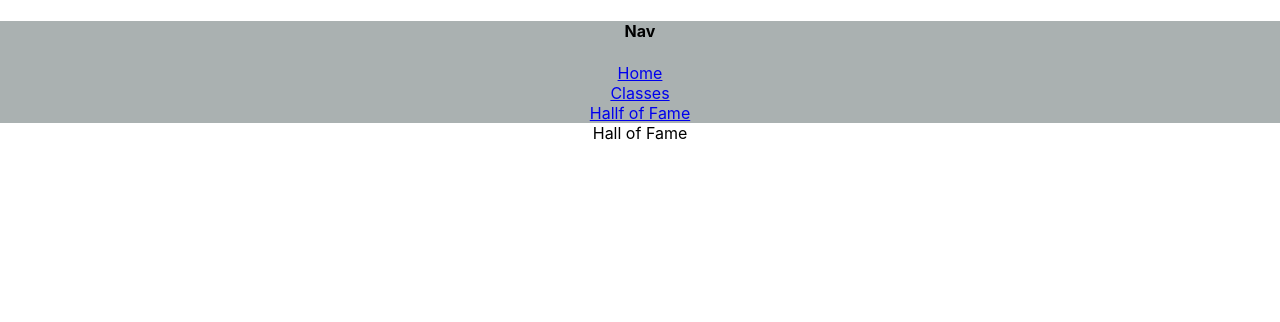
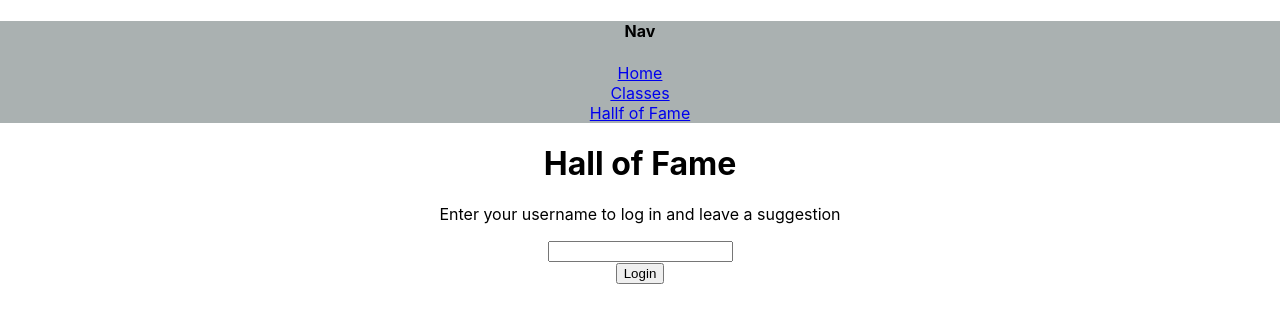
Before and after one commit to AdamMontemurro/WarcraftHoF, a React (Create React App) app in the folder client/: page /hof in a window 1280 px wide. Shown: the top 322 px of the page. Built offline with nearby package versions, Linux system fonts and the light colour scheme; no server answers.

Commit message:
added psuedo login for conditional rendering to leave comments

```diff
--- a/client/src/components/Comment.jsx
+++ b/client/src/components/Comment.jsx
@@ -1,11 +1,45 @@
 import { useEffect, useState } from 'react'
+import Login from './Login'
+import Logout from './Logout'
+
 
 const Comment = () => {
-  return (
-    <div>
 
-    </div>
-  )
+
+  const [user, setUser] = useState(false)
+  const [userName, setName] = useState('')
+
+  const login = () => setUser(true)
+  const logout = () => setUser(false)
+  const userChange = (e) => setName(e.target.value)
+  const commentState = {
+    name:`${userName}`,
+    comment:"",
+  }
+
+  let comments
+  if (user) {
+    comments = <Logout onClick={logout} />
+    return (
+      <div>
+        <h2>Welcome {userName}</h2>
+        <p>Who should we add to the Hall of Fame?</p>
+        <input></input>
+        {comments}
+      </div>
+    )
+  } else {
+    comments = <Login onClick={login} />
+    return (
+      <div>
+        <p>Enter your username to log in and leave a suggestion</p>
+        <input onChange={userChange}></input>
+        {comments}
+      </div>
+    )
+  }
+
+
 }
 
 export default Comment
--- a/client/src/components/Hall.jsx
+++ b/client/src/components/Hall.jsx
@@ -1,9 +1,15 @@
-import React from 'react'
+import Comment from "./Comment"
+import { useEffect, useState } from 'react'
+
 
 function Hall() {
+
+
+
   return (
     <div>
-      Hall of Fame
+      <h1>Hall of Fame</h1>
+      <Comment />
     </div>
   )
 }
--- /dev/null
+++ b/client/src/components/Login.jsx
@@ -0,0 +1,11 @@
+const Login = ({onClick}) => {
+  return(
+    <div>
+
+    <button onClick={onClick}>Login</button>
+
+    </div>
+  )
+}
+
+export default Login
--- /dev/null
+++ b/client/src/components/Logout.jsx
@@ -0,0 +1,11 @@
+const Logout = ({onClick}) => {
+  return(
+    <div>
+
+    <button onClick={onClick}>Logout</button>
+
+    </div>
+  )
+}
+
+export default Logout
```
